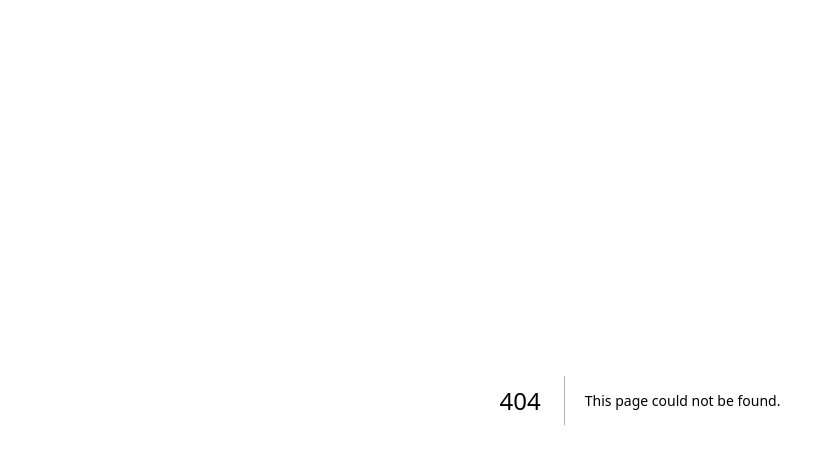
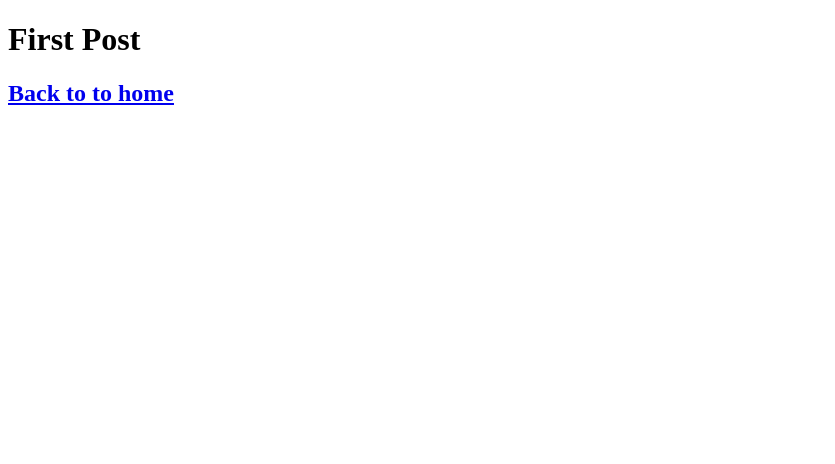
Before and after one commit to lxkrmr/nextjs-your-1st-app-2023, a Next.js app: page /posts/first-post in a window 1280 px wide. Before the commit this address had no page. Shown: the top 464 px of the page, without its empty margins (0-835 px from the left). Built offline with nearby package versions, Linux system fonts and the light colour scheme.

Commit message:
✨ add FirstPost

```diff
--- /dev/null
+++ b/pages/posts/first-post.js
@@ -0,0 +1,14 @@
+import Link from "next/link";
+
+function FirstPost() {
+  return (
+    <>
+      <h1>First Post</h1>
+      <h2>
+        <Link href="/">Back to to home</Link>
+      </h2>
+    </>
+  );
+}
+
+export default FirstPost;
```
Also changed, not shown: pages/index.js (+6 -5 lines).
